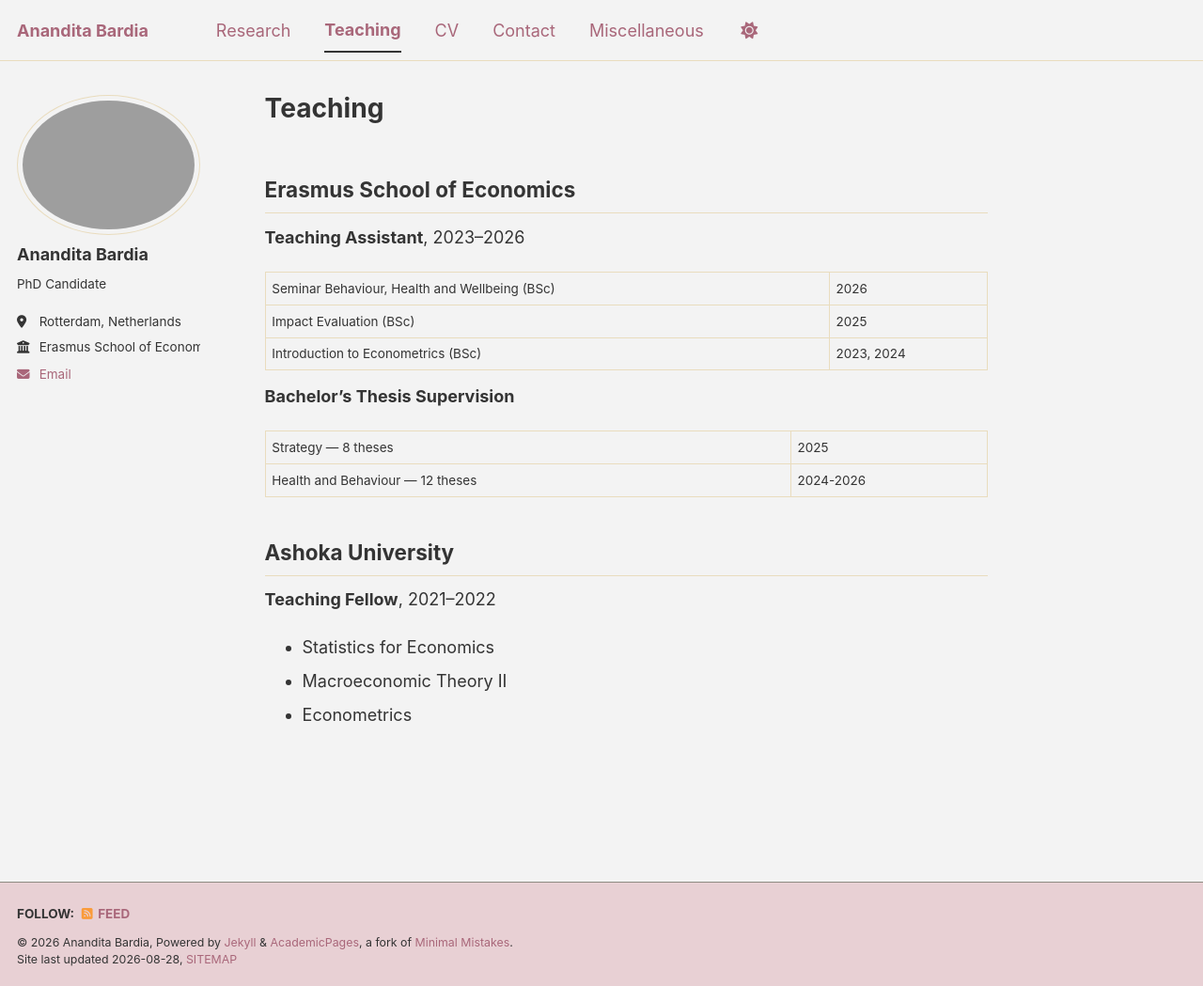
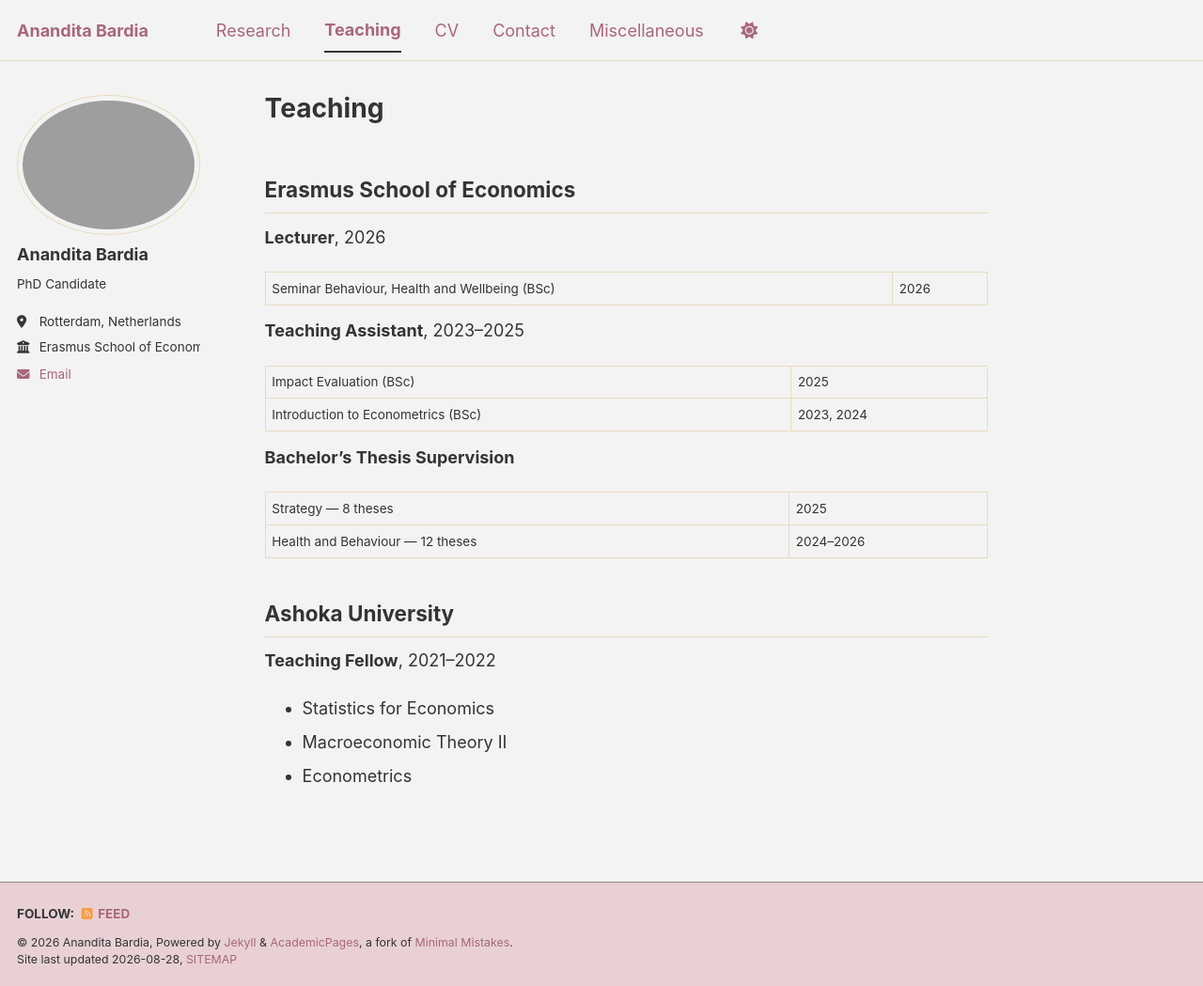
Before and after one commit to ananditabardia/ananditabardia.github.io, a Jekyll site: the page built from _pages/teaching.md, in a window 1280 px wide and 1049 px high. Shown: the whole window at 94% size. Built offline with Jekyll 4.4.1, drawn with Linux system fonts in a browser that asks for light colours; a script bundle is joined from its source files by our own code; library files that are not in the unit come from our copies.

Commit message:
Update teaching.md

```diff
--- a/_pages/teaching.md
+++ b/_pages/teaching.md
@@ -7,16 +7,19 @@
 
 ## Erasmus School of Economics
 
-**Teaching Assistant**, 2023–2026
+**Lecturer**, 2026
 
 | Seminar Behaviour, Health and Wellbeing (BSc) | 2026 |
+
+**Teaching Assistant**, 2023–2025
+
 | Impact Evaluation (BSc) | 2025 |
 | Introduction to Econometrics (BSc) | 2023, 2024 |
 
 **Bachelor's Thesis Supervision**
 
 | Strategy — 8 theses | 2025 |
-| Health and Behaviour — 12 theses | 2024-2026 |
+| Health and Behaviour — 12 theses | 2024–2026 |
 
 ## Ashoka University
 
```
